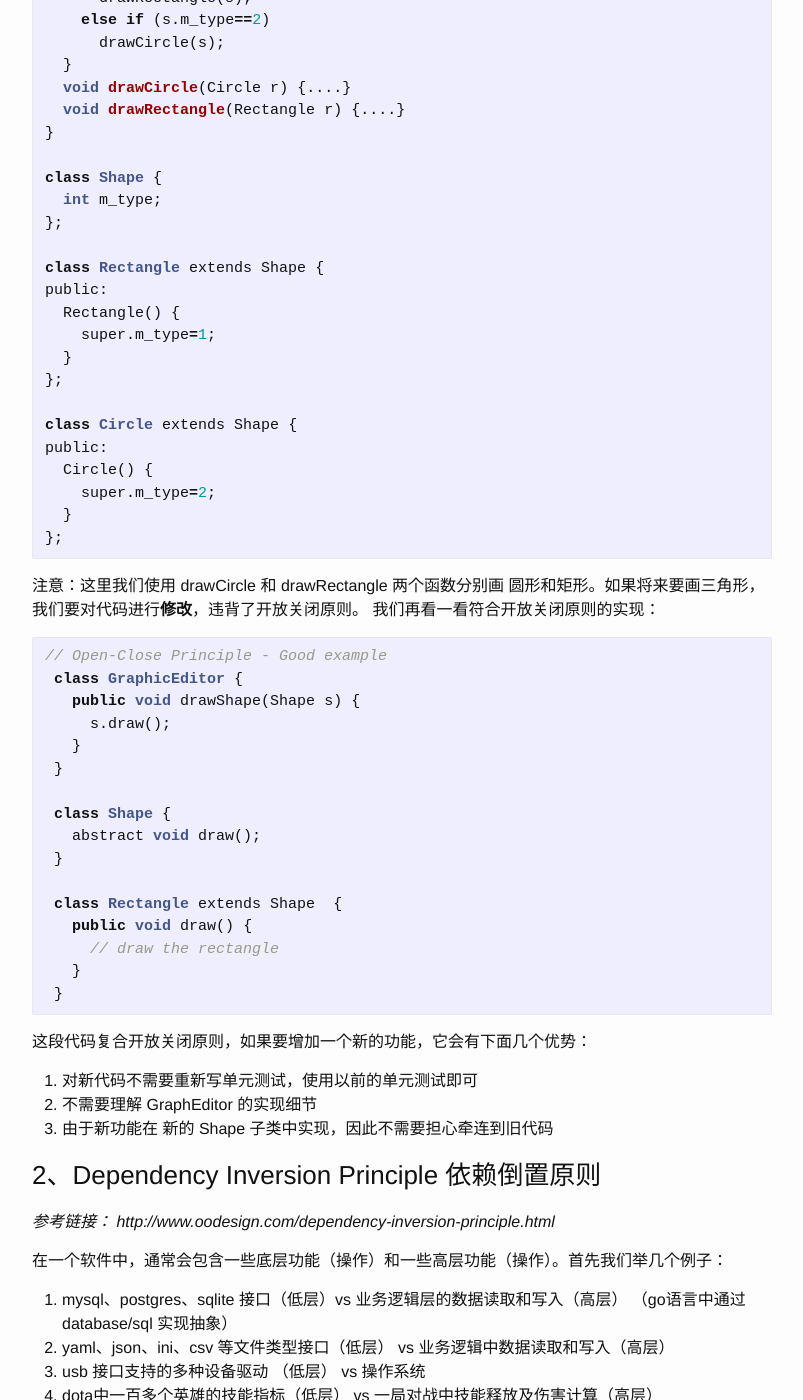
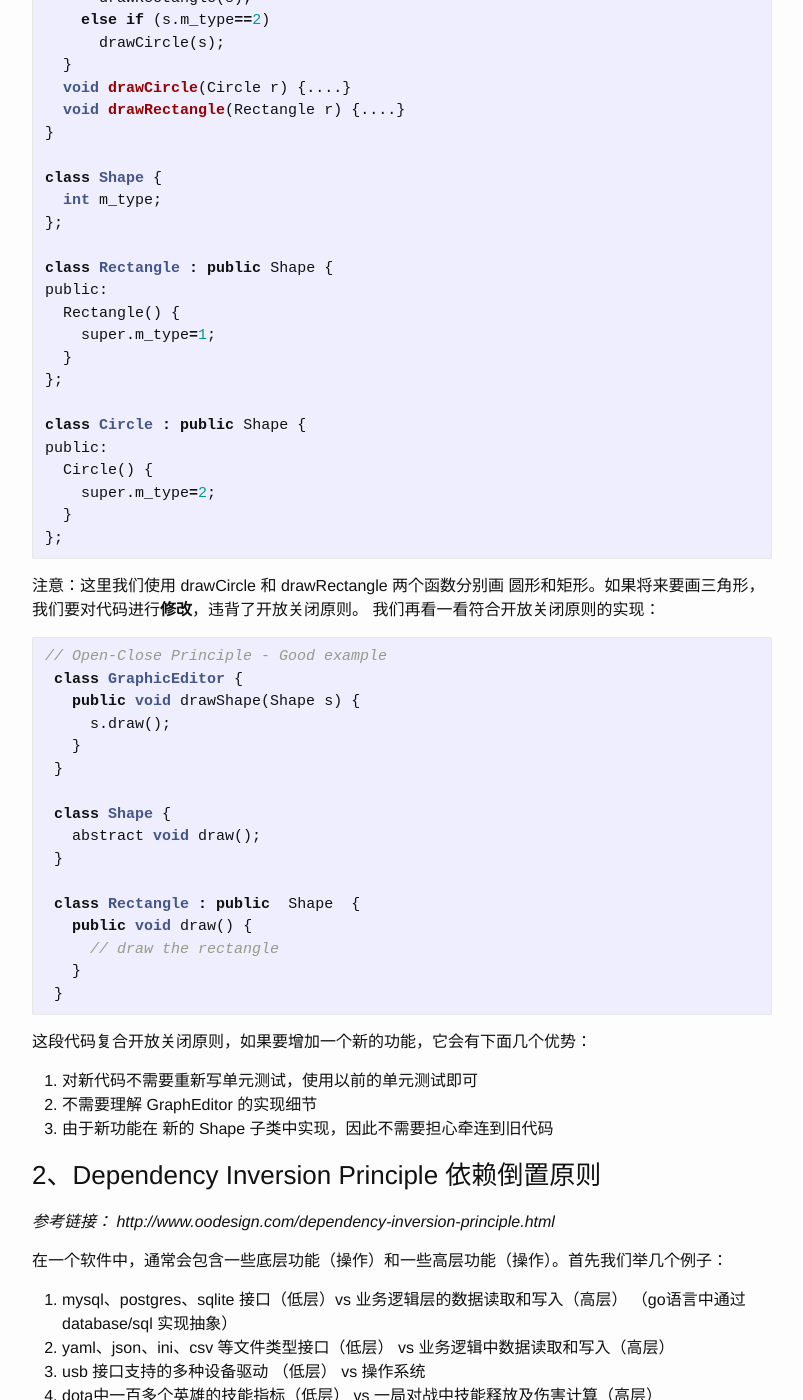
Before and after one commit to oscarzhao/oscarzhao.github.io, a Jekyll site: the page built from _posts/2016-09-12-week08-design-pattern.markdown, in a window 1280 px wide and 1400 px high, scrolled down 1390 px. Shown: the whole window, without its empty margins (238-1041 px from the left). Built offline with Jekyll 4.4.1, drawn with Linux system fonts in a browser that asks for light colours.

Commit message:
fix some syntax error

```diff
--- a/_posts/2016-09-12-week08-design-pattern.markdown
+++ b/_posts/2016-09-12-week08-design-pattern.markdown
@@ -63,14 +63,14 @@ class Shape {
   int m_type;
 };
 
-class Rectangle extends Shape {
+class Rectangle : public Shape {
 public:
   Rectangle() {
     super.m_type=1;
   }
 };
 
-class Circle extends Shape {
+class Circle : public Shape {
 public:
   Circle() {
     super.m_type=2;
@@ -93,7 +93,7 @@ public:
    abstract void draw();
  }
 
- class Rectangle extends Shape  {
+ class Rectangle : public  Shape  {
    public void draw() {
      // draw the rectangle
    }
```
